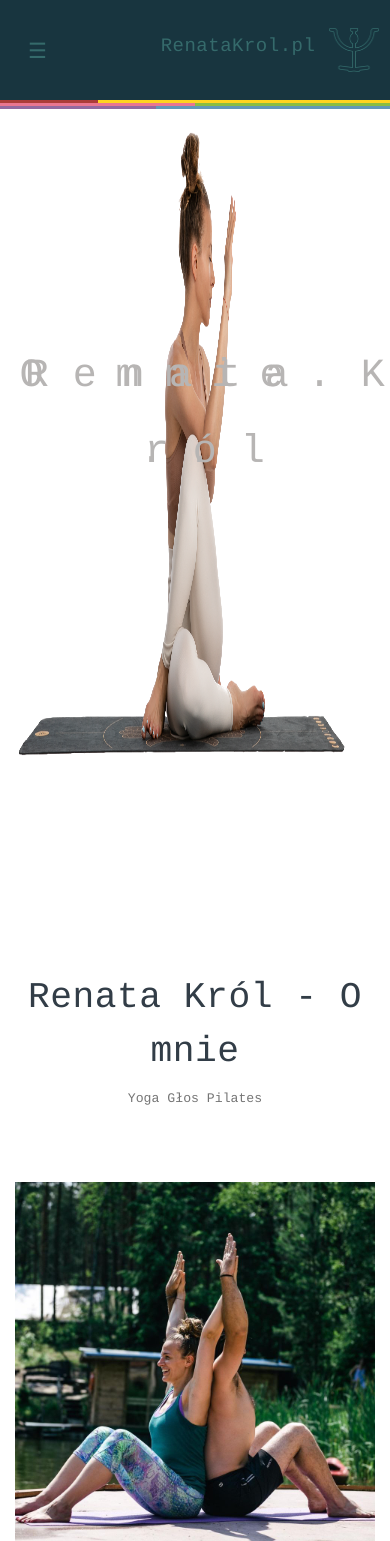
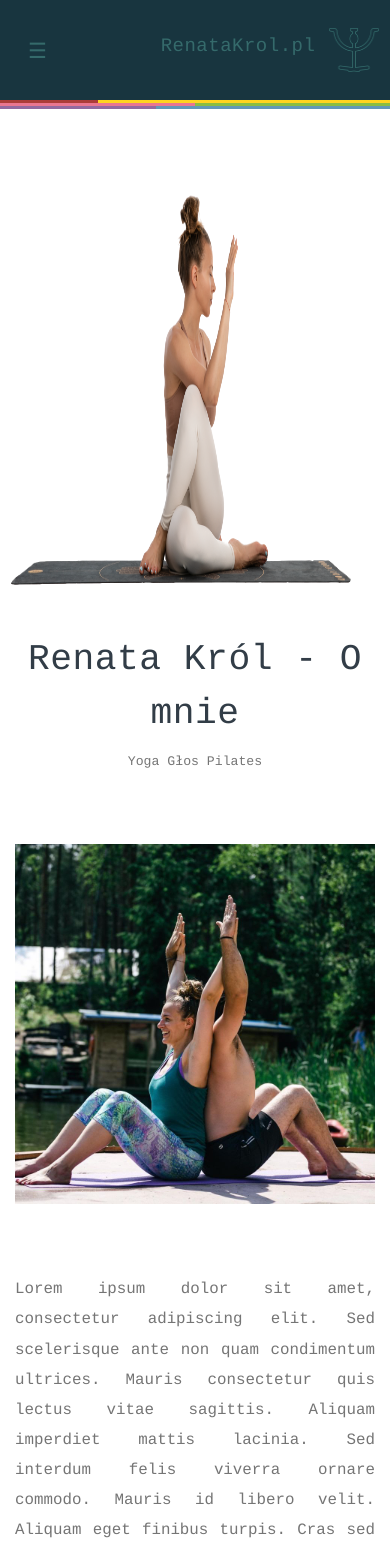
Before and after one commit to wiaderko024/renatakrol.pl, a Django app: page /about-me/ in a window 390 px wide. Shown: the top 1541 px of the page. Run offline with Django 4.2, Linux system fonts and the light colour scheme; some libraries are stand-ins or nearby versions.

Commit message:
Created RWD for about me page

```diff
--- a/pages/templates/about.html
+++ b/pages/templates/about.html
@@ -17,6 +17,11 @@
 
         .header {
             background-color: white;
+        }
+        .header-group {
+            text-align: center;
+            position: relative;
+            height: 100vh;
         }
         .header-img {
             height: 96%;
@@ -38,6 +43,25 @@
             top: 40%;
             left: 5%;
         }
+
+        @media (max-width: 800px) {
+            .header-img {
+                position: absolute;
+                top: 8rem;
+                left: 0;
+                width: 100%;
+                height: 100%;
+            }
+            .caption {
+                display: none;
+            }
+            .cap {
+                display: none;
+            }
+            .header-group {
+                height: 60vh;
+            }
+        }
     </style>
 {% endblock %}
 
@@ -45,7 +69,7 @@
     {% include 'navbar-mini.html' %}
 
     <header class="header text-dark" style="padding: 0;">
-        <div style="text-align: center; position: relative; height: 100vh;">
+        <div class="header-group">
             <img class="header-img" src="{% static 'img/about.png' %}" alt="...">
             <div class="cap"><p>R e n a t a&nbsp;&nbsp;&nbsp;K r ó l</p></div>
             <div class="caption"><p>O&nbsp;&nbsp;&nbsp;m n i e . . .</p></div>
```
